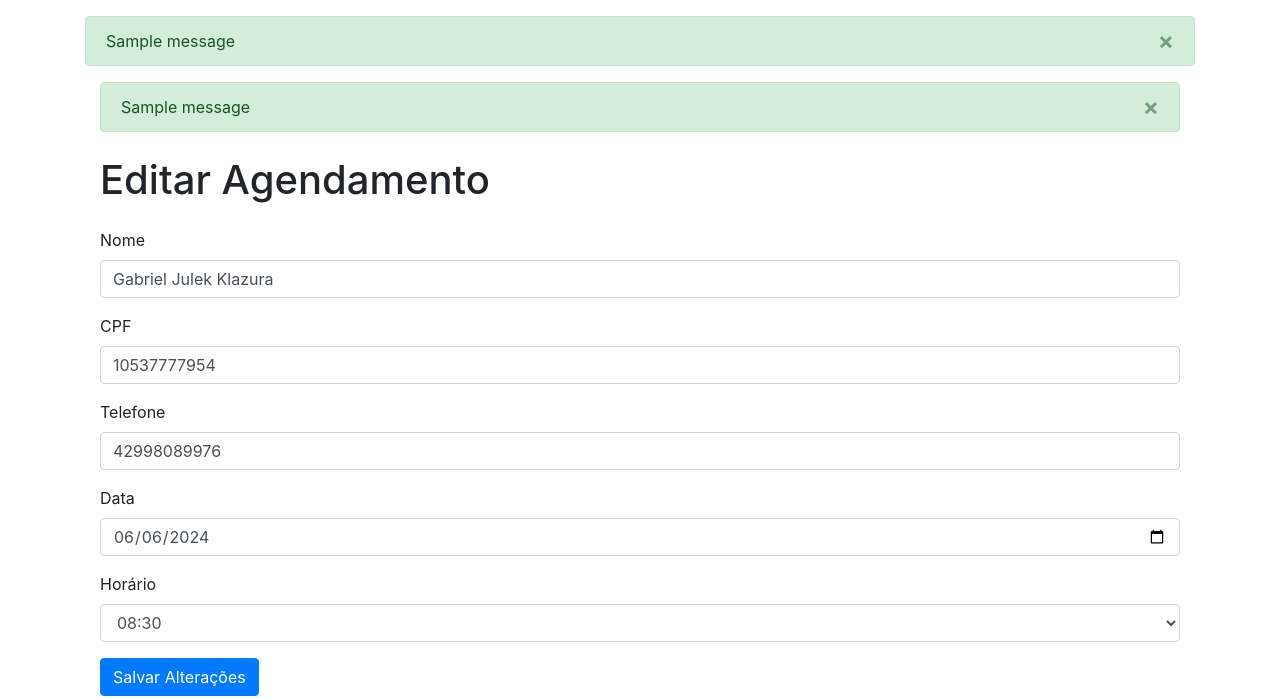
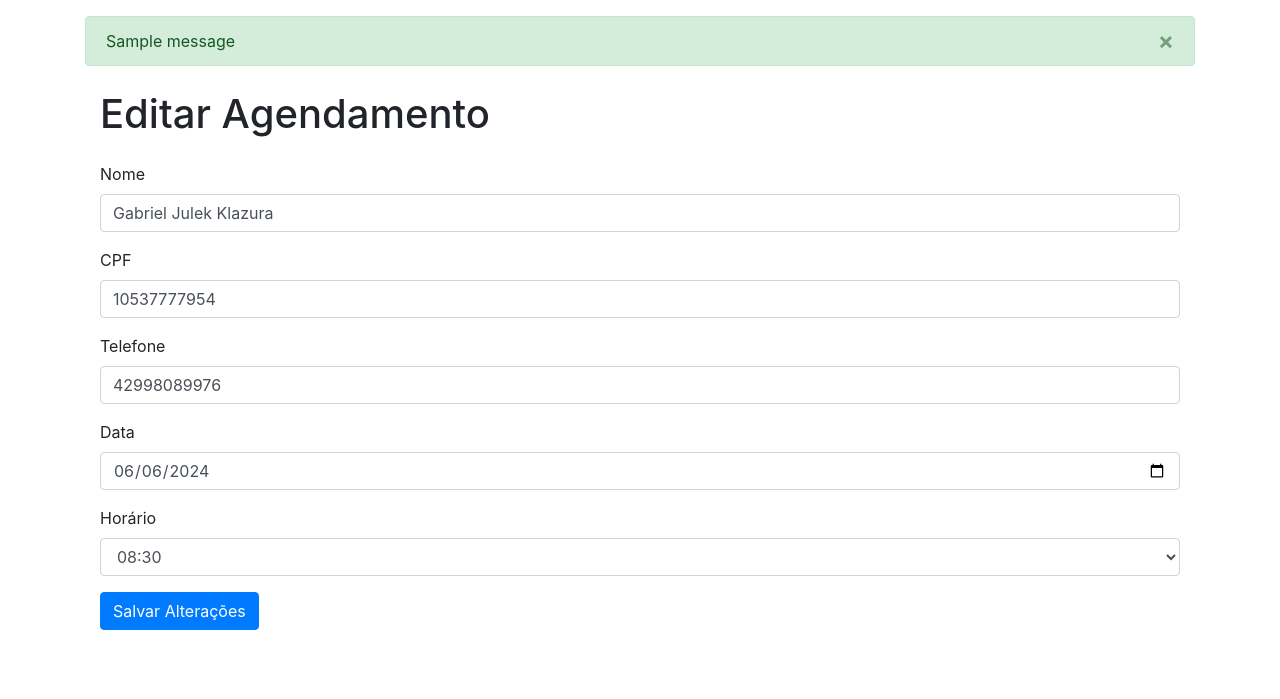
Before and after one commit to juleklazura/CRAS-agendamento, a Flask app: page /editar/10 in a window 1280 px wide. Shown: the part 101-800 px from the top of the page. Run offline with Flask 3, Linux system fonts and the light colour scheme; a user stored in the database is signed in; one stand-in notice (Sample message) is shown; some libraries are stand-ins or nearby versions.

Commit message:
arrumando bug de mensagem duplicada

```diff
--- a/templates/editar.html
+++ b/templates/editar.html
@@ -2,20 +2,7 @@
 
 {% block content %}
 <div class="container">
-    {% with messages = get_flashed_messages(with_categories=true) %}
-        {% if messages %}
-            <div class="mt-3">
-                {% for category, message in messages %}
-                    <div class="alert alert-{{ category }} alert-dismissible fade show" role="alert">
-                        {{ message }}
-                        <button type="button" class="close" data-dismiss="alert" aria-label="Close">
-                            <span aria-hidden="true">&times;</span>
-                        </button>
-                    </div>
-                {% endfor %}
-            </div>
-        {% endif %}
-    {% endwith %}
+
     <h1 class="my-4">Editar Agendamento</h1>
     <form method="post">
         {{ form.csrf_token }}
```
